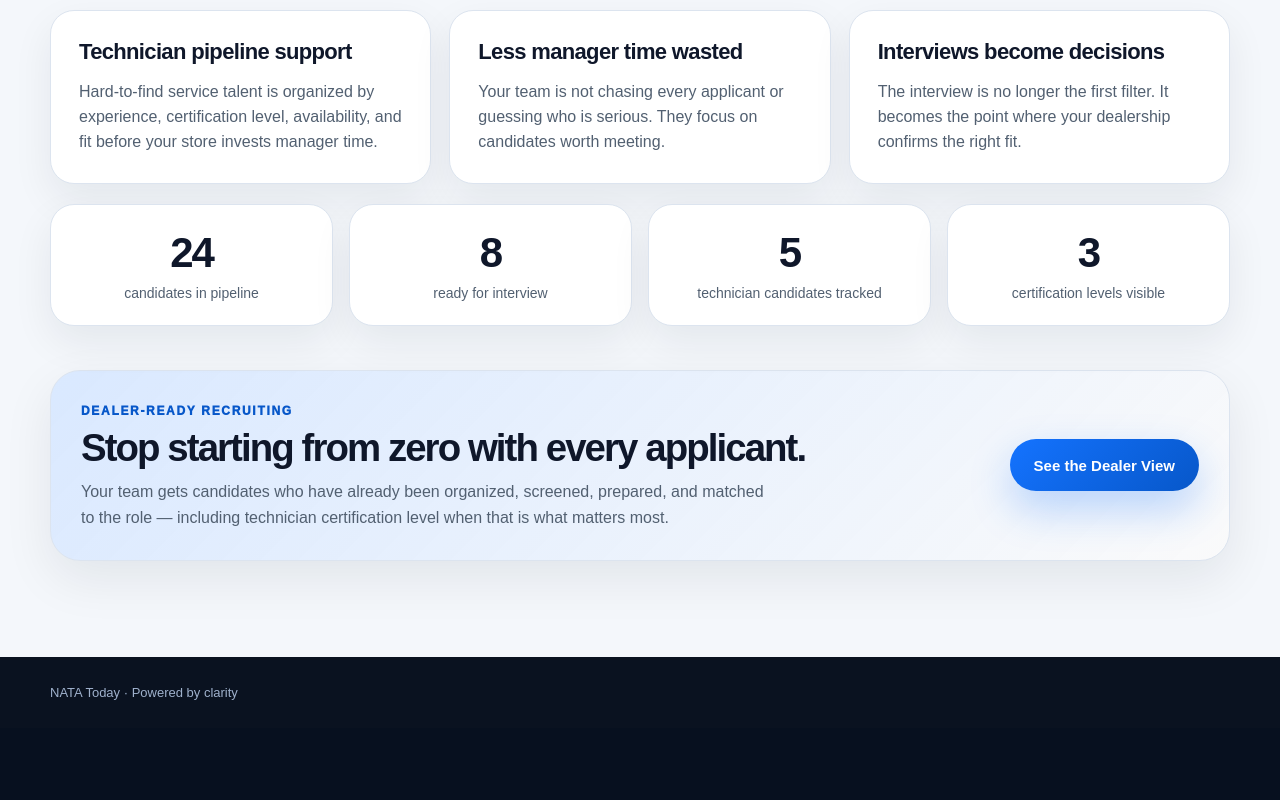
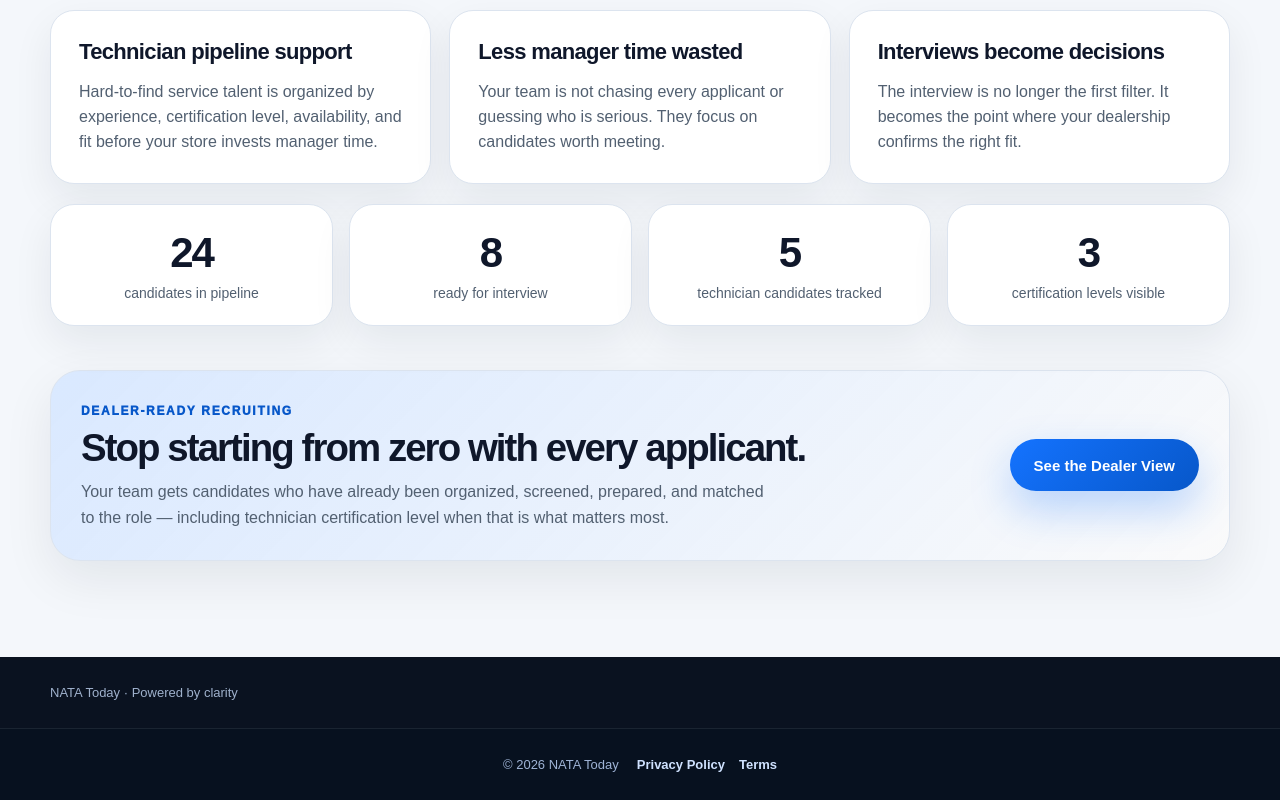
Before and after one commit to zlomke76-del/natatoday, a Next.js app: page / in a window 1280 px wide. Shown: the part 2183-2983 px from the top of the page. Before the commit the page ends 2911 px from the top, so only its background shows below. Built offline with nearby package versions, Linux system fonts and the light colour scheme.

Commit message:
Add footer with legal links to layout

```diff
--- a/app/layout.tsx
+++ b/app/layout.tsx
@@ -1,6 +1,7 @@
 import type { Metadata } from "next";
 import "./globals.css";
 import { Analytics } from "@vercel/analytics/react";
+import Link from "next/link";
 
 export const metadata: Metadata = {
   title: "NATA Today | Automotive Recruiting & Training",
@@ -22,8 +23,44 @@ export default function RootLayout({
     <html lang="en">
       <body>
         {children}
+        <footer style={footerStyle}>
+          <span>© {new Date().getFullYear()} NATA Today</span>
+          <nav style={footerNavStyle} aria-label="Legal links">
+            <Link href="/privacy" style={footerLinkStyle}>
+              Privacy Policy
+            </Link>
+            <Link href="/terms" style={footerLinkStyle}>
+              Terms
+            </Link>
+          </nav>
+        </footer>
         <Analytics />
       </body>
     </html>
   );
 }
+
+const footerStyle: React.CSSProperties = {
+  display: "flex",
+  justifyContent: "center",
+  alignItems: "center",
+  gap: 18,
+  flexWrap: "wrap",
+  padding: "28px 20px",
+  color: "#9fb4d6",
+  fontSize: 13,
+  background: "#07111f",
+  borderTop: "1px solid rgba(255,255,255,0.08)",
+};
+
+const footerNavStyle: React.CSSProperties = {
+  display: "flex",
+  gap: 14,
+  alignItems: "center",
+};
+
+const footerLinkStyle: React.CSSProperties = {
+  color: "#cfe2ff",
+  textDecoration: "none",
+  fontWeight: 800,
+};
```
